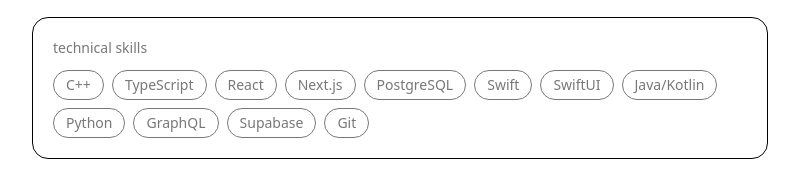
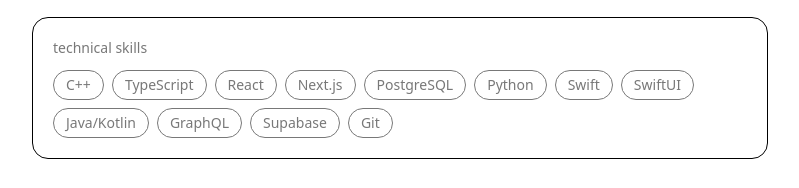
Before and after one commit to soilmilk/studiobydu.co, a Next.js app: page / in a window 1280 px wide. Shown: the part 526-714 px from the top of the page, without its empty margins (240-1039 px from the left). Built offline with nearby package versions, Linux system fonts and the light colour scheme.

Commit message:
tiny fix

```diff
--- a/app/page.tsx
+++ b/app/page.tsx
@@ -124,11 +124,10 @@
               "React",
               "Next.js",
               "PostgreSQL",
-
+              "Python",
               "Swift",
               "SwiftUI",
               "Java/Kotlin",
-              "Python",
               "GraphQL",
               "Supabase",
               "Git",
```
